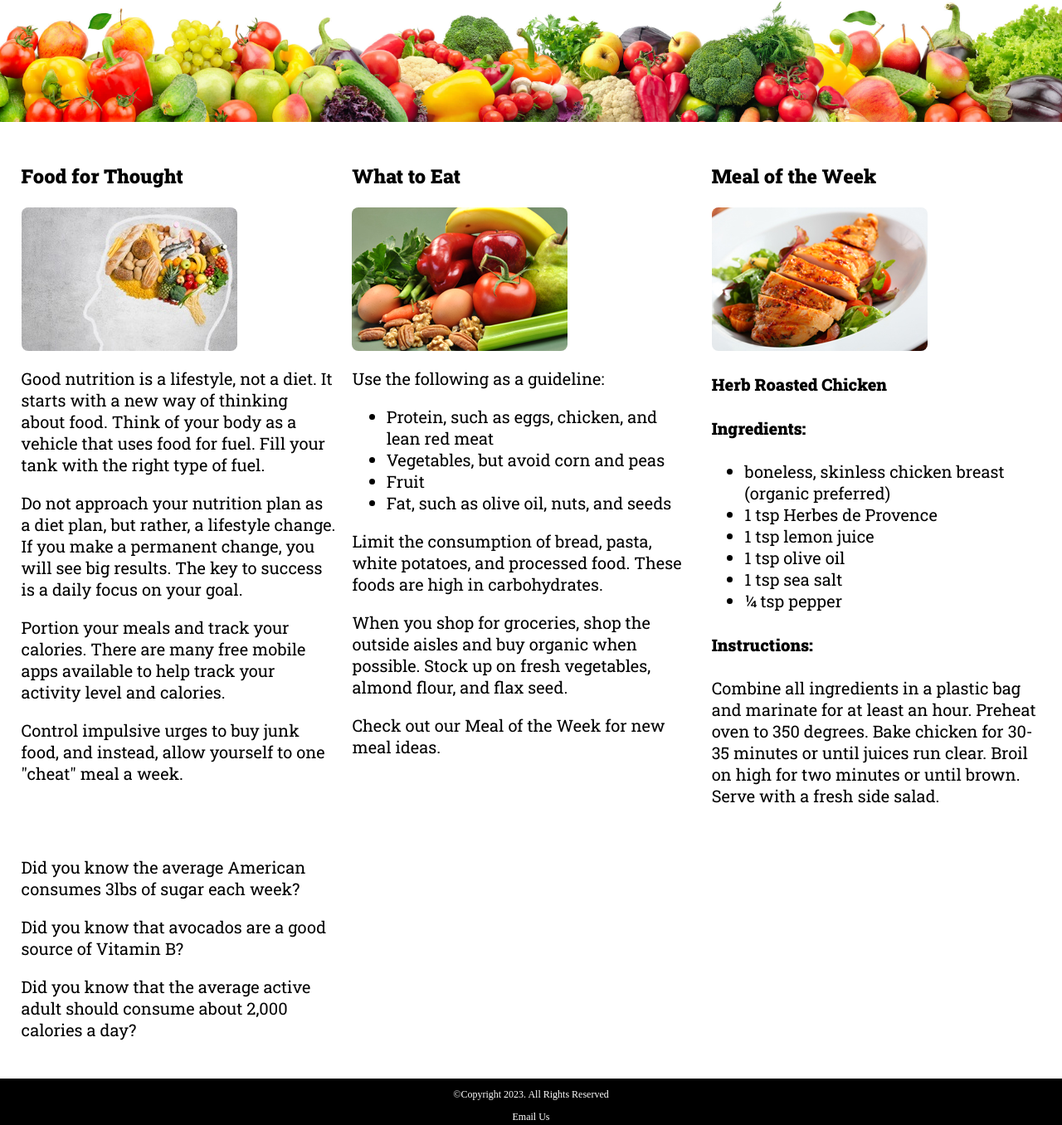
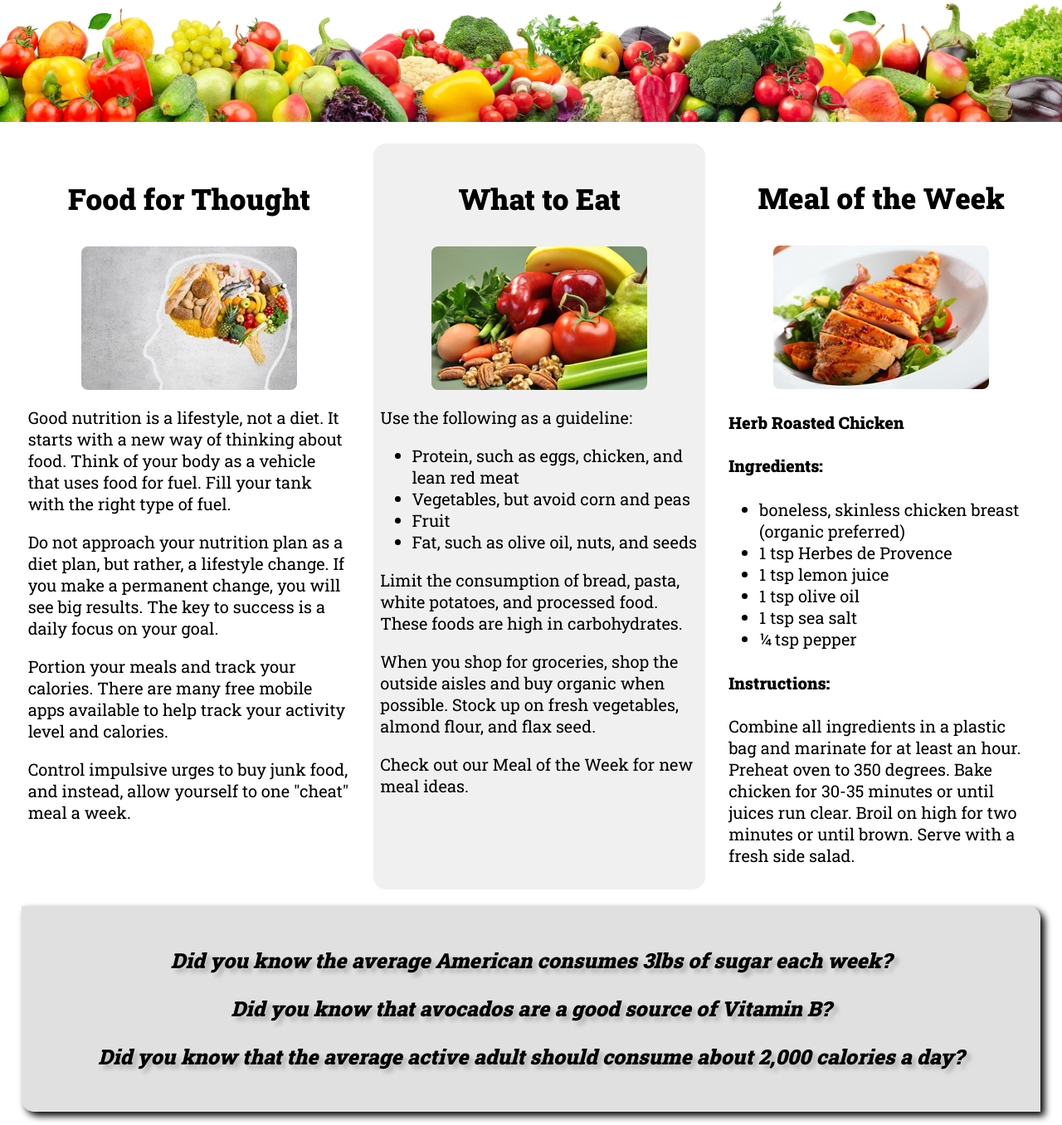
Before and after one commit to Developingcat/2024ForwardFitness, a plain HTML site: page nutrition.html in a window 1280 px wide. Shown: the part 299-1655 px from the top of the page at 83% size. Drawn offline with Linux system fonts and the light colour scheme; a web font is replaced by a local one.

Commit message:
Updated some of the styles rules

```diff
--- a/css/styles.css
+++ b/css/styles.css
@@ -14,8 +14,8 @@ font-family: 'Roboto Slab', serif;
 
 /* CSS Reset */
 
-body, header, nav, main, footer, h1, div, img, ul, figure, figcaption {
-   margin:0 ;
+body, header, nav, main, footer, h1, div, img, ul, figure, figcaption,section, article, aside {
+   margin: 0;
    padding:0;
    border: 0;
 }
@@ -124,6 +124,26 @@ main {
 	text-shadow: 5px 5px 8px #ccc;
 }
 
+
+article {
+	padding: 2%;
+}
+
+article h3 {
+	text-align: center;
+}
+article img {
+	margin: 0 auto;
+}
+
+article ul {
+	margin-left: 10%;
+}
+
+article:nth-of-type(2) {
+	background-color: rgba(204, 204, 204, 0.3);
+	border-radius: 15px;
+}
 .action {
     font-size: 1.35em;
 	color: #606;
@@ -292,10 +312,29 @@ main {
 		font-size: 1.8em;
 	}
 
+	article h3 {
+		font-size:1.75em;
+	}
 
 	.pic-text {
 		font-size: 1.5em;
 		padding: 20px;
+	}
+
+	aside {
+		text-align: center;
+		font-size: 1.25em;
+		font-style: italic;
+		font-weight: bold;
+		padding: 2%;
+		background-color: rgb(204, 204, 204, 0.6);
+		box-shadow: 5px 5px 8px #000;
+		text-shadow: 5px 5px 5px #b3b3b3;
+		border-radius:0 15px;
+	}
+
+	.grid-item4 {
+		grid-column:1/ span 3;
 	}
 
 	.frame {
```
